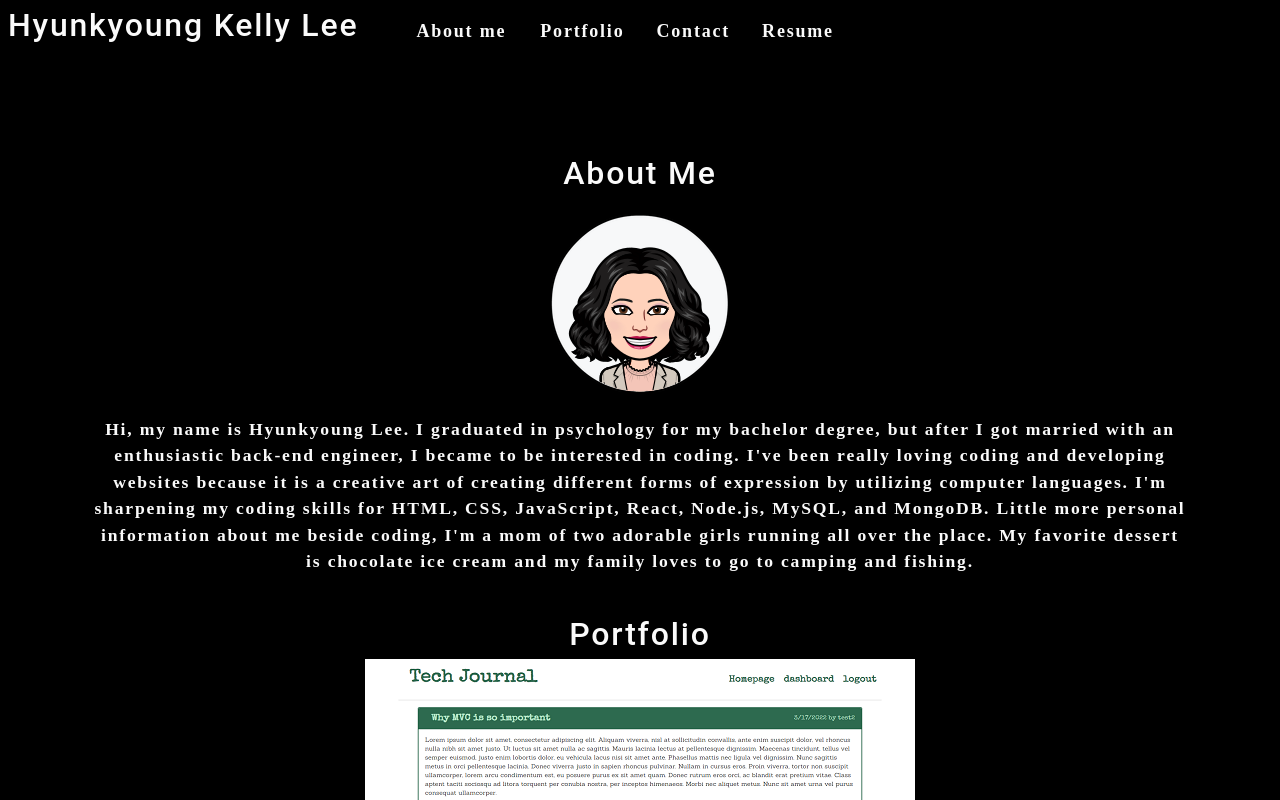
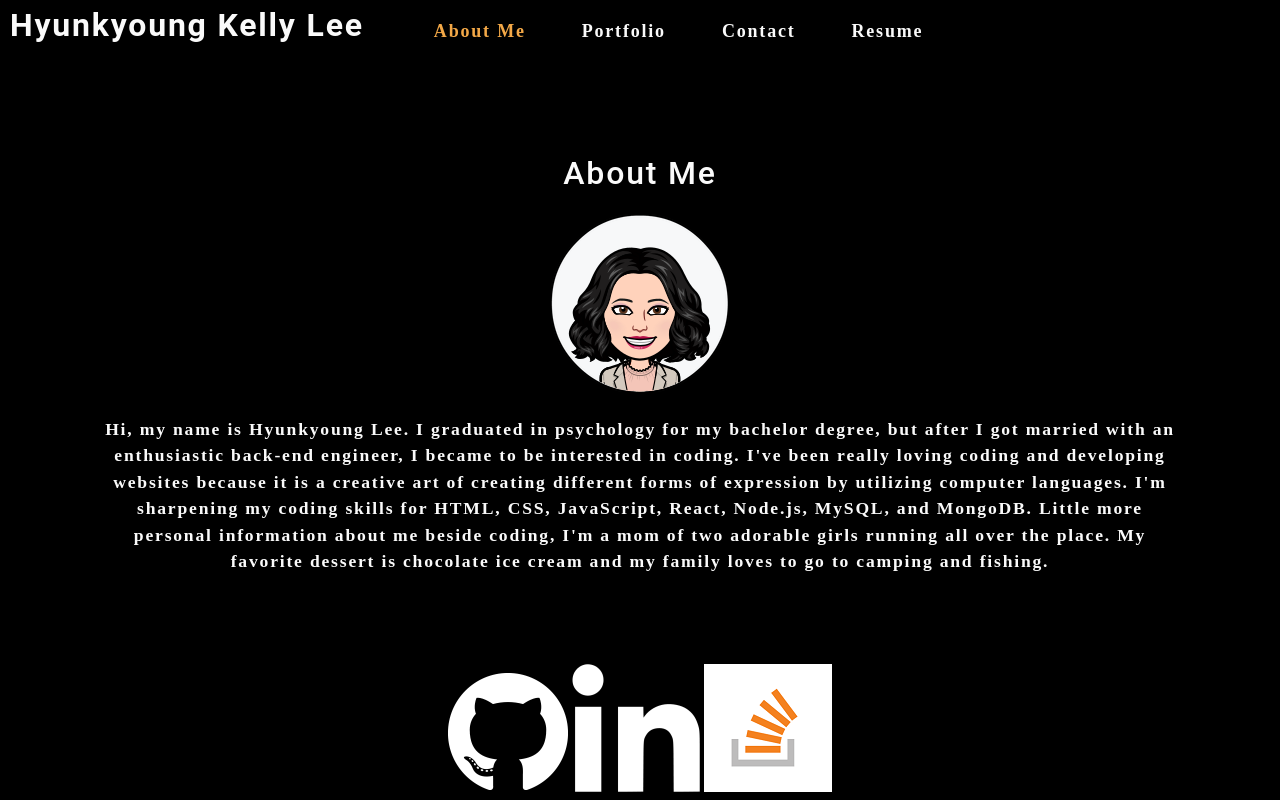
Before and after one commit to khklee/HK-portfolio, a React (Create React App) app: page / in a window 1280 px wide. Shown: the top 800 px of the page. Built offline with nearby package versions, Linux system fonts and the light colour scheme.

Commit message:
highlighted nav titles and rendering pages

```diff
--- a/src/App.js
+++ b/src/App.js
@@ -1,25 +1,18 @@
 import React from 'react';
 import './App.css';
-import About from './components/About';
+// import About from './components/About';
 import Footer from './components/Footer';
 import Header from './components/Header';
-import Project from './components/Project';
-import Resume from './components/Resume';
-import Contact from './components/Contact';
+// import Project from './components/Project';
+// import Resume from './components/Resume';
+// import Contact from './components/Contact';
 
 function App() {
+
   return (
     <div className="App">
       <Header></Header>
-      <main>
-        <About></About>
-        <Project></Project>
-        <Contact></Contact>
-        <Resume></Resume>
-      </main>
-      <footer>
-        <Footer></Footer>
-      </footer>
+      <Footer></Footer>
     </div>
   );
 }
--- a/src/components/Contact/index.js
+++ b/src/components/Contact/index.js
@@ -38,7 +38,7 @@ function Contact() {
 
     return(
         <section>
-            <h1>Contact me</h1>
+            <h1 id='contact'>Contact me</h1>
             <form id="contact-form" onSubmit={handleSubmit}>
                 <div>
                     <label htmlFor="name">Name:</label>
--- a/src/components/Footer/index.js
+++ b/src/components/Footer/index.js
@@ -5,11 +5,11 @@ import stackImg from '../../assets/images/Stack-overflow.png';
 
 function Footer() {
     return(
-        <section>
+        <footer>
             <a href="https://github.com/khklee" target="_blank" rel="noopener noreferrer"><img src={githubImg} alt='github'/></a>
             <a href="https://www.linkedin.com/in/khklee" target="_blank" rel="noopener noreferrer"><img src={linkedinImg} alt='linkedin'/></a>
             <a href="https://stackoverflow.com/users/17424847/hyunkyoung-lee" target="_blank" rel="noopener noreferrer"><img src={stackImg} alt='stack-overflow'/></a>
-        </section>
+        </footer>
     )
 }
 
--- a/src/components/Header/index.js
+++ b/src/components/Header/index.js
@@ -1,13 +1,39 @@
-import React from 'react';
+import React, { useState } from 'react';
 import Navigation from '../Navigation';
+import About from '../About';
+import Project from '../Project';
+import Resume from '../Resume';
+import Contact from '../Contact';
+
 
 function Header() {
+    const [currentPage, setCurrentPage] = useState('About');
+
+    // check what the value of `currentPage` is and return the corresponding component to render.
+    const renderPage = () => {
+      if (currentPage === 'Project') {
+        return <Project></Project>
+      }
+      if (currentPage === 'Contact') {
+        return <Contact></Contact>
+      }
+      if (currentPage === 'Resume') {
+        return <Resume></Resume>
+      } else {
+        return <About></About>
+      }
+    }
+
+    const handlePageChange = (page) => setCurrentPage(page);
     return (
         <header className='flex-row px-1'>
-            <h2>Hyunkyoung Kelly Lee</h2>
+            <h2><a href='/'>Hyunkyoung Kelly Lee</a></h2>
             <nav>
-                <Navigation></Navigation>
+                <Navigation currentPage={currentPage} handlePageChange={handlePageChange}></Navigation>
             </nav>
+            <main>
+                {renderPage()}
+            </main>
         </header>
     );
 }
--- a/src/components/Navigation/index.js
+++ b/src/components/Navigation/index.js
@@ -1,19 +1,44 @@
-import React from 'react';
+import React, { useEffect } from 'react';
 
-function Navigation() {
+function Navigation({ currentPage, handlePageChange }) {
+
+    useEffect(() => {
+        document.title = 'My Portfolio'
+    });
+
     return (
         <ul className='flex-row'>
-            <li className='mx-2'>
-                <a href='#about'>About me</a>
+            <li className='mx-1'>
+                <a
+                    href='#about'
+                    onClick={() => handlePageChange('About')}
+                    className={`mx-2 ${currentPage === 'About' && 'navActive'}`}>
+                    About Me
+                </a>
             </li>
-            <li className='mx-2'>
-                <span>Portfolio</span>
+            <li className='mx-1'>
+                <a
+                    href='#projects'
+                    onClick={() => handlePageChange('Project')}
+                    className={`mx-2 ${currentPage === 'Project' && 'navActive'}`}>
+                    Portfolio
+                </a>
             </li>
-            <li className='mx-2'>
-                <span>Contact</span>
+            <li className='mx-1'>
+                <a
+                    href='#contact'
+                    onClick={() => handlePageChange('Contact')}
+                    className={`mx-2 ${currentPage === 'Contact' && 'navActive'}`}>
+                    Contact
+                </a>
             </li>
-            <li className='mx-2'>
-                <span>Resume</span>
+            <li className='mx-1'>
+                <a
+                    href='#resume'
+                    onClick={() => handlePageChange('Resume')}
+                    className={`mx-2 ${currentPage === 'Resume' && 'navActive'}`}>
+                    Resume
+                </a>
             </li>
         </ul>
     )
--- a/src/components/Project/index.js
+++ b/src/components/Project/index.js
@@ -10,7 +10,7 @@ import password from '../../assets/images/projects/password generator.png';
 function Project() {
     return (
         <div>
-            <h2>Portfolio</h2>
+            <h2 id='projects'>Portfolio</h2>
             <div>
                 <a href="https://secure-forest-02686.herokuapp.com/" target="_blank" rel="noopener noreferrer">
                     <img src={tech} alt="screenshot of tech-journal"/>
--- a/src/components/Resume/index.js
+++ b/src/components/Resume/index.js
@@ -3,7 +3,7 @@ import React from 'react';
 function Resume() {
     return(
         <section>
-            <h2>Resume</h2>
+            <h2 id='resume'>Resume</h2>
             <p>Download
                 <a href='https://docs.google.com/document/d/1PxSVc311p9ro0iSvJysD6-Z5Xyz7L36gEgw9-Ind3vg/edit?usp=sharing'  target="_blank" rel="noreferrer">
                 &nbsp;resume
--- a/src/utils/helpers.js
+++ b/src/utils/helpers.js
@@ -1,8 +1,4 @@
-export function capitalizeFirstLetter(string) {
-    return string.charAt(0).toUpperCase() + string.slice(1);
-  }
-
-  export function validateEmail(email) {
+export function validateEmail(email) {
     var re = /^(([^<>()[\]\\.,;:\s@"]+(\.[^<>()[\]\\.,;:\s@"]+)*)|(".+"))@((\[[0-9]{1,3}\.[0-9]{1,3}\.[0-9]{1,3}\.[0-9]{1,3}\])|(([a-zA-Z\-0-9]+\.)+[a-zA-Z]{2,}))$/;
     return re.test(String(email).toLowerCase());
-  }
+}
```
